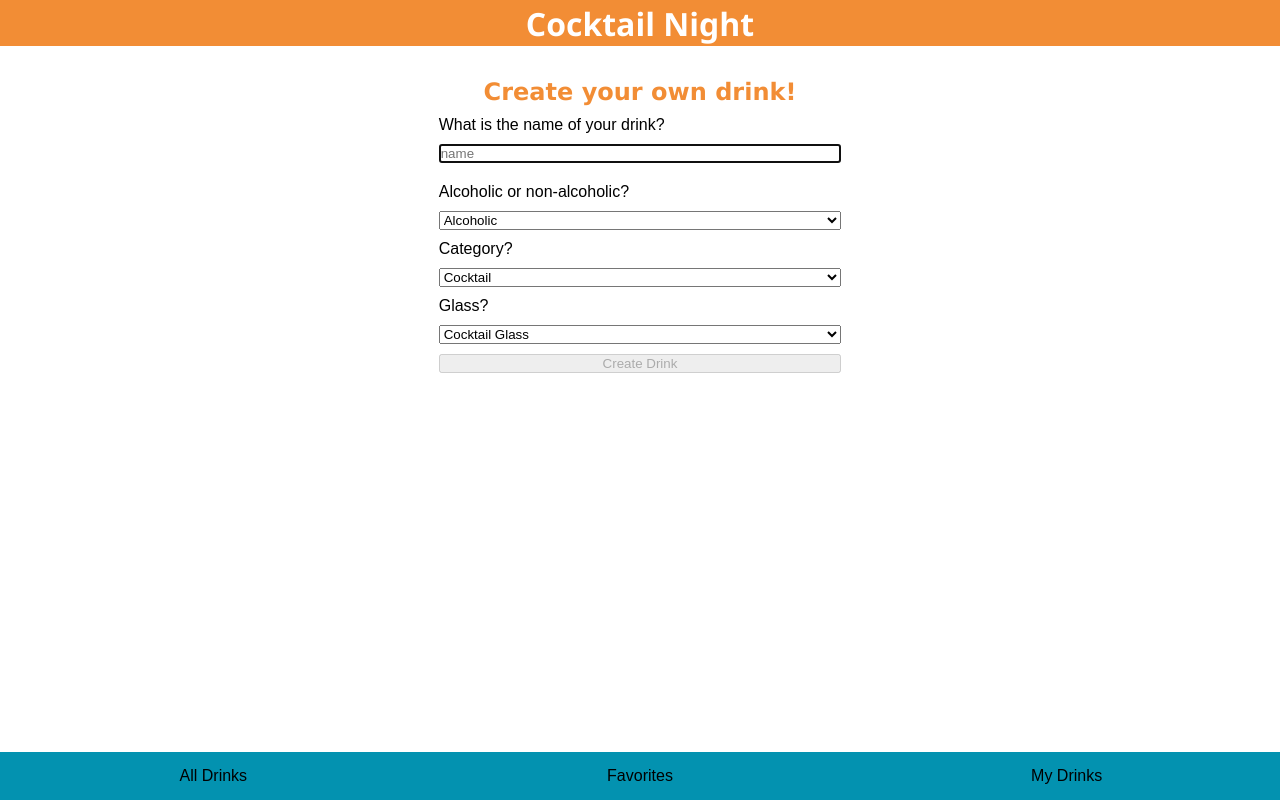
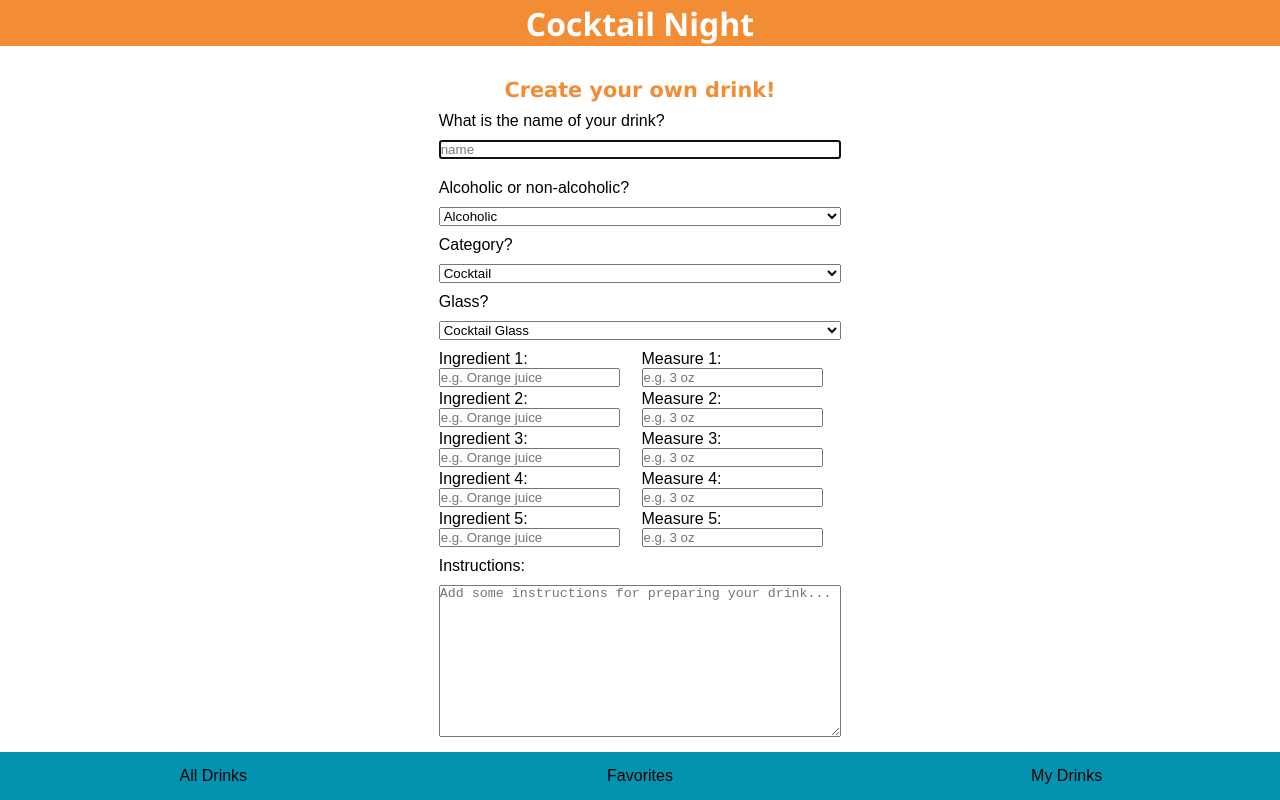
Before and after one commit to mwarnck/capstone-project, a React (Create React App) app: page /createDrinkForm in a window 1280 px wide. Built offline with nearby package versions, Linux system fonts and the light colour scheme.

Commit message:
Install nanoid, add submit function for the form which create new drink object and add to myDrinks

```diff
--- a/package.json
+++ b/package.json
@@ -6,6 +6,7 @@
     "@testing-library/jest-dom": "^5.16.2",
     "@testing-library/react": "^12.1.3",
     "@testing-library/user-event": "^13.5.0",
+    "nanoid": "^3.3.1",
     "react": "^17.0.2",
     "react-dom": "^17.0.2",
     "react-hook-form": "^7.28.0",
--- a/src/App.js
+++ b/src/App.js
@@ -16,6 +16,9 @@ function App() {
   const [searchValue, setSearchValue] = useState('');
   const [currentFilter, setCurrentFilter] = useState('all');
   const [currentFilterBookmarks, setCurrentFilterBookmarks] = useState('all');
+  const [myDrinks, setMyDrinks] = useState([]);
+
+  console.log(myDrinks);
 
   useEffect(() => {
     setTimeout(() => {
@@ -62,8 +65,14 @@ function App() {
                 />
               }
             />
-            <Route path="/myDrinks" element={<MyDrinksPage />} />
-            <Route path="/createDrinkForm" element={<CreateDrinkForm />} />
+            <Route
+              path="/myDrinks"
+              element={<MyDrinksPage myDrinks={myDrinks} />}
+            />
+            <Route
+              path="/createDrinkForm"
+              element={<CreateDrinkForm addNewDrink={addNewDrink} />}
+            />
             {fetchedDrinks.map(drink => (
               <Route
                 key={drink.idDrink}
@@ -114,6 +123,10 @@ function App() {
     setCurrentFilterBookmarks(value);
   }
 
+  function addNewDrink(newDrink) {
+    setMyDrinks([...myDrinks, newDrink]);
+  }
+
   function saveToLocal(key, data) {
     localStorage.setItem(key, JSON.stringify(data));
   }
--- a/src/pages/CreateDrinkForm.js
+++ b/src/pages/CreateDrinkForm.js
@@ -1,7 +1,11 @@
 import styled from 'styled-components';
 import { useForm } from 'react-hook-form';
+import { nanoid } from 'nanoid';
+import { useNavigate } from 'react-router-dom';
 
-export default function CreateDrinkForm() {
+export default function CreateDrinkForm({ addNewDrink }) {
+  const navigate = useNavigate();
+
   const {
     register,
     handleSubmit,
@@ -17,8 +21,28 @@ export default function CreateDrinkForm() {
   });
 
   const onSubmit = data => {
-    console.log(data);
+    const newDrink = {
+      idDrink: nanoid(),
+      strDrink: data.drinkName,
+      strCategory: data.category,
+      strAlcoholic: data.alcoholic,
+      strGlass: data.glass,
+      strInstructions: data.instructions,
+      strIngredient1: data.ingredient1,
+      strIngredient2: data.ingredient2,
+      strIngredient3: data.ingredient3,
+      strIngredient4: data.ingredient4,
+      strIngredient5: data.ingredient5,
+      strMeasure1: data.measure1,
+      strMeasure2: data.measure2,
+      strMeasure3: data.measure3,
+      strMeasure4: data.measure4,
+      strMeasure5: data.measure5,
+    };
+    console.log(newDrink);
+    addNewDrink(newDrink);
     reset();
+    navigate(-1);
   };
 
   return (
@@ -68,6 +92,216 @@ export default function CreateDrinkForm() {
           <option value="Beer glass">Beer Glass</option>
           <option value="Coffee mug">Coffee Mug</option>
         </select>
+        <IngredientsGrid>
+          <label htmlFor="ingredient1">
+            Ingredient 1:
+            <input
+              type="text"
+              id="ingredient1"
+              placeholder="e.g. Orange juice"
+              {...register('ingredient1', {
+                minLength: {
+                  value: 2,
+                  message: 'This is too short',
+                },
+                maxLength: {
+                  value: 30,
+                  message: 'This is too long',
+                },
+              })}
+            />
+            <span>{errors.ingredient1?.message}</span>
+          </label>
+          <label htmlFor="measure1">
+            Measure 1:
+            <input
+              type="text"
+              id="measure1"
+              placeholder="e.g. 3 oz"
+              {...register('measure1', {
+                minLength: {
+                  value: 2,
+                  message: 'This is too short',
+                },
+                maxLength: {
+                  value: 10,
+                  message: 'This is too long',
+                },
+              })}
+            />
+            <span>{errors.measure1?.message}</span>
+          </label>
+          <label htmlFor="ingredient2">
+            Ingredient 2:
+            <input
+              type="text"
+              id="ingredient2"
+              placeholder="e.g. Orange juice"
+              {...register('ingredient2', {
+                minLength: {
+                  value: 2,
+                  message: 'This is too short',
+                },
+                maxLength: {
+                  value: 30,
+                  message: 'This is too long',
+                },
+              })}
+            />
+            <span>{errors.ingredient2?.message}</span>
+          </label>
+          <label htmlFor="measure2">
+            Measure 2:
+            <input
+              type="text"
+              id="measure2"
+              placeholder="e.g. 3 oz"
+              {...register('measure2', {
+                minLength: {
+                  value: 2,
+                  message: 'This is too short',
+                },
+                maxLength: {
+                  value: 10,
+                  message: 'This is too long',
+                },
+              })}
+            />
+            <span>{errors.measure2?.message}</span>
+          </label>
+          <label htmlFor="ingredient3">
+            Ingredient 3:
+            <input
+              type="text"
+              id="ingredient3"
+              placeholder="e.g. Orange juice"
+              {...register('ingredient3', {
+                minLength: {
+                  value: 2,
+                  message: 'This is too short',
+                },
+                maxLength: {
+                  value: 30,
+                  message: 'This is too long',
+                },
+              })}
+            />
+            <span>{errors.ingredient3?.message}</span>
+          </label>
+          <label htmlFor="measure3">
+            Measure 3:
+            <input
+              type="text"
+              id="measure3"
+              placeholder="e.g. 3 oz"
+              {...register('measure3', {
+                minLength: {
+                  value: 2,
+                  message: 'This is too short',
+                },
+                maxLength: {
+                  value: 10,
+                  message: 'This is too long',
+                },
+              })}
+            />
+            <span>{errors.measure3?.message}</span>
+          </label>
+          <label htmlFor="ingredient4">
+            Ingredient 4:
+            <input
+              type="text"
+              id="ingredient4"
+              placeholder="e.g. Orange juice"
+              {...register('ingredient4', {
+                minLength: {
+                  value: 2,
+                  message: 'This is too short',
+                },
+                maxLength: {
+                  value: 30,
+                  message: 'This is too long',
+                },
+              })}
+            />
+            <span>{errors.ingredient4?.message}</span>
+          </label>
+          <label htmlFor="measure4">
+            Measure 4:
+            <input
+              type="text"
+              id="measure4"
+              placeholder="e.g. 3 oz"
+              {...register('measure4', {
+                minLength: {
+                  value: 2,
+                  message: 'This is too short',
+                },
+                maxLength: {
+                  value: 10,
+                  message: 'This is too long',
+                },
+              })}
+            />
+            <span>{errors.measure4?.message}</span>
+          </label>
+          <label htmlFor="ingredient5">
+            Ingredient 5:
+            <input
+              type="text"
+              id="ingredient5"
+              placeholder="e.g. Orange juice"
+              {...register('ingredient5', {
+                minLength: {
+                  value: 2,
+                  message: 'This is too short',
+                },
+                maxLength: {
+                  value: 30,
+                  message: 'This is too long',
+                },
+              })}
+            />
+            <span>{errors.ingredient5?.message}</span>
+          </label>
+          <label htmlFor="measure5">
+            Measure 5:
+            <input
+              type="text"
+              id="measure5"
+              placeholder="e.g. 3 oz"
+              {...register('measure5', {
+                minLength: {
+                  value: 2,
+                  message: 'This is too short',
+                },
+                maxLength: {
+                  value: 10,
+                  message: 'This is too long',
+                },
+              })}
+            />
+            <span>{errors.measure5?.message}</span>
+          </label>
+        </IngredientsGrid>
+        <label htmlFor="instructions">Instructions:</label>
+        <textarea
+          id="instructions"
+          placeholder="Add some instructions for preparing your drink..."
+          rows="10"
+          cols="20"
+          {...register('instructions', {
+            maxLength: {
+              value: 300,
+              message: 'This text is too long!',
+            },
+            minLength: {
+              value: 10,
+              message: 'Please add some instructions',
+            },
+          })}
+        />
+        <span>{errors.instructions?.message}</span>
         <button disabled={!isDirty} type="submit">
           Create Drink
         </button>
@@ -96,6 +330,14 @@ const StyledForm = styled.form`
 
 const FormHeadline = styled.h2`
   font-family: Verdana, Geneva, Tahoma, sans-serif;
+  font-size: 1.3rem;
   color: #f28d35;
   text-align: center;
 `;
+
+const IngredientsGrid = styled.div`
+  display: grid;
+  gap: 3px;
+  grid-template-columns: 1fr 1fr;
+  grid-template-rows: 1fr 1fr 1fr 1fr 1fr;
+`;
--- a/src/pages/MyDrinksPage.js
+++ b/src/pages/MyDrinksPage.js
@@ -1,10 +1,7 @@
-import { useState } from 'react';
 import styled from 'styled-components';
 import DrinkCard from '../components/DrinkCard.js';
 
-export default function MyDrinksPage() {
-  const [myDrinks, setMyDrinks] = useState([]);
-
+export default function MyDrinksPage({ myDrinks }) {
   return (
     <DrinklistContainer>
       {myDrinks &&
```
Also changed, not shown: 1 other file (tests, documents, lock files or other folders).
